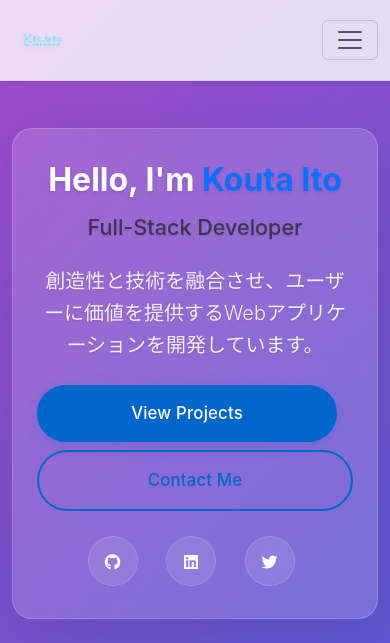
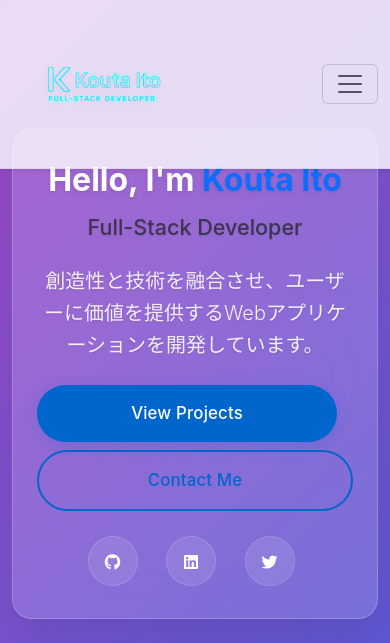
Before and after one commit to kt040403/portfolio, a plain HTML site: page index.html in a window 390 px wide. Shown: the top 643 px of the page. Drawn offline with nearby package versions, Linux system fonts and the light colour scheme.

Commit message:
Increase navbar logo size to 3x (180px) for much better visibility

```diff
--- a/css/style.css
+++ b/css/style.css
@@ -135,7 +135,7 @@ body {
 /* Navigation */
 .navbar {
   transition: var(--transition);
-  padding: 0.75rem 0;
+  padding: 1.5rem 0;
   backdrop-filter: blur(20px);
   -webkit-backdrop-filter: blur(20px);
   background: rgba(255, 255, 255, 0.8) !important;
@@ -152,7 +152,7 @@ body {
 }
 
 .navbar-logo {
-  height: 60px;
+  height: 180px;
   width: auto;
   filter: drop-shadow(0 2px 4px rgba(0, 0, 0, 0.1));
   transition: var(--transition);
@@ -675,7 +675,11 @@ body {
   }
 
   .navbar-logo {
-    height: 50px;
+    height: 150px;
+  }
+
+  .navbar {
+    padding: 1rem 0;
   }
 
   .skill-category {
@@ -697,7 +701,7 @@ body {
   }
 
   .navbar-logo {
-    height: 40px;
+    height: 120px;
   }
 
   .hero-content h1 {
```
